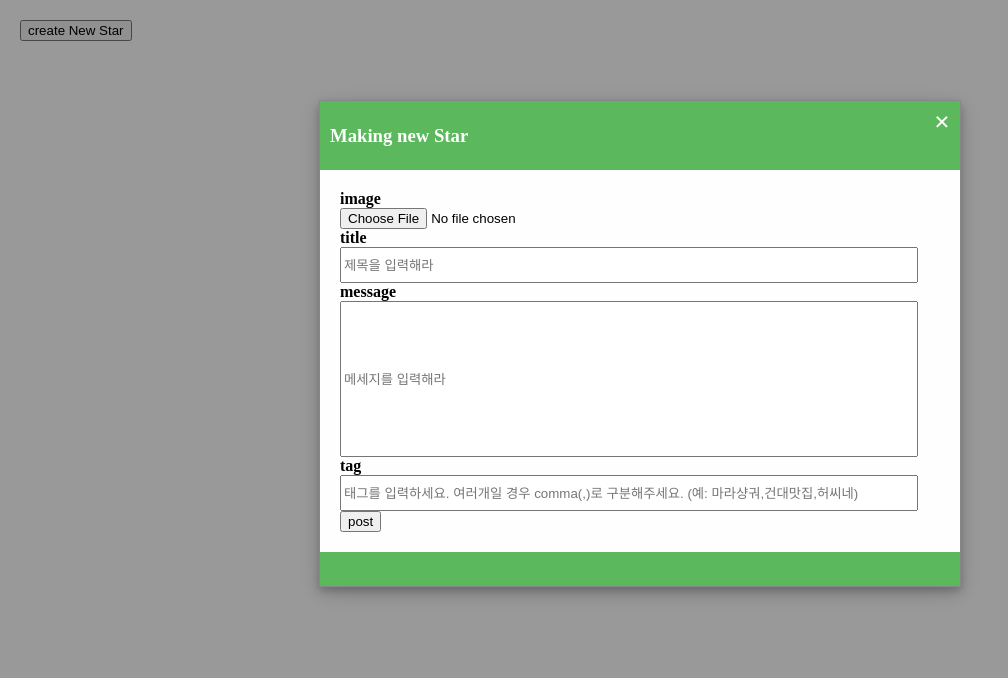
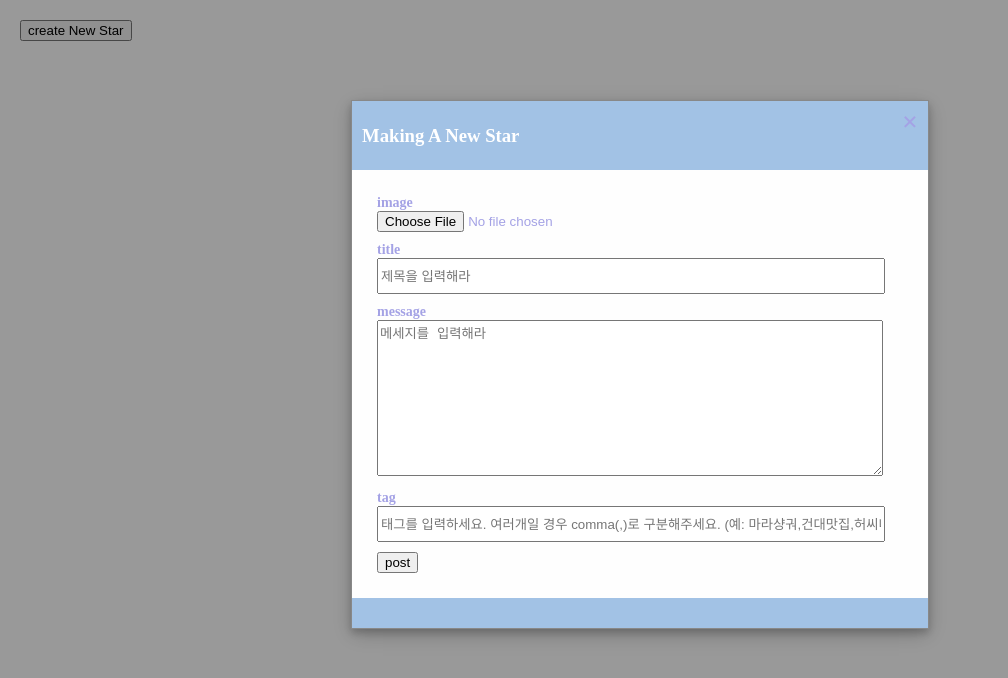
Before and after one commit to sueminee/3rd_proj_paleBlueDot, a website: page index.html in a window 1280 px wide. Both pictures are taken after a click on the button "create New Star". Shown: the whole page, without its empty margins (0-1008 px from the left). Drawn offline with nearby package versions, Linux system fonts and the light colour scheme; no server answers.

```diff
--- a/css/modal.css
+++ b/css/modal.css
@@ -1,4 +1,8 @@
 /* The Modal (background) */
+.p {
+    font-size: 16px;
+}
+
 .modal {
     display: none; /* Hidden by default */
     position: fixed; /* Stay in place */
@@ -17,9 +21,10 @@
     position: relative;
     background-color: #fefefe;
     margin: auto;
+    color: #a4a2e5;
     padding: 0;
     border: 1px solid #888;
-    width: 50%;
+    width: 45%;
     box-shadow: 0 4px 8px 0 rgba(0,0,0,0.2),0 6px 20px 0 rgba(0,0,0,0.19);
     -webkit-animation-name: animatetop;
     -webkit-animation-duration: 0.4s;
@@ -40,7 +45,7 @@
 
 /* The Close Button */
 #modal_close {
-    color: white;
+    color: #a4a2e5;
     float: right;
     font-size: 28px;
     font-weight: bold;
@@ -55,13 +60,16 @@
 
 .modal_header {
     padding: 5px 10px;
-    background-color: #5cb85c;
+    background-color: #a2c2e5;
     color: white;
 }
 
-#modal_body {padding: 20px;}
+#modal_body {
+    padding: 20px;
+    font-size: 14px;
+    }
 
-.modal_footer {
+#modal_footer {
     height: 30px;
     padding: 2px 16px;
     background-color: #5cb85c;
@@ -82,3 +90,18 @@
     width:95%;
     height: 30px;
 }
+
+#createdAt{
+    font-size: 10px;
+    color: white;
+}
+
+.box{
+    display: flex;
+    justify-content:space-between;
+    height: 20px;
+}
+
+.inputBox{
+    padding: 5px;
+}
--- a/index.html
+++ b/index.html
@@ -23,7 +23,7 @@
         <div id="headerH3" ><h3>Modal Header</h3></div>
       </div>
       <div id="modal_body"></div>
-      <div class="modal_footer"></div>
+      <div class="modal_header"><div id="createdAt"><p>Modal Footer</p></div></div>
     </div>
   </div>
 
--- a/js/modal.js
+++ b/js/modal.js
@@ -24,44 +24,70 @@
         console.log('star를 클릭하면 db에 요청하는 data_____________: ', data)
 
         modalTitle = document.getElementById("headerH3");
-        modalTitle.innerHTML = `<h3>${starName}</h3>`;
+        modalTitle.innerHTML = `<h3>${data.starName}</h3>`;
 
         modalBody = document.getElementById("modal_body");
-        modalBody.innerHTML = `<p>이미지</p><p>메세지 : ${data.msg}</p><p>flag는 ${data.flag} 개</p><p>${data.createdAt}에 생성된 star</p>`;
+        modalBody.innerHTML = `
+            <p>이미지</p>
+            <p>메세지 : ${data.msg}</p>`;
+
+        modalFoot = document.getElementById("createdAt");
+        modalFoot.innerHTML = `<div class="box"><div>created at ${data.createdAt}</div><div><button id="flagButton" onclick="clickFlag(${data.id})">flag ${data.flag}</button></div></div>`;
     });
 }
+
+var clickFlag = (id, starName) => {
+    console.log(id)
+    fetch(`http://52.78.57.243:5000/flag/${id}`,{method: 'PUT'})
+    .then((res) => {
+        console.log(res)
+        passingDataToModal(id, starName);
+    })
+}
+
+var loadFile = function(event) {
+    var output = document.getElementById('output');
+    output.src = URL.createObjectURL(event.target.files[0]);
+};
 
 
 //=============================================================
 
 var makeInputModal = () => {
     modalTitle = document.getElementById("headerH3");
-    modalTitle.innerHTML = `<h3>Making new Star</h3>`;
+    modalTitle.innerHTML = `<h3>Making A New Star</h3>`;
 
     modalBody = document.getElementById("modal_body");
+
     modalBody.innerHTML = `
         <div class="container">
-            <form action="http://52.78.57.243:5000/star" method="POST">
-                <div>
+            <form id="formTag" target="_blank">
+                <div class="inputBox">
                     <label for="image"><b>image</b></label>
-                    <div><input type="file" id="image" name="image" accept=".jpg, .jpeg, .png" /> </div>
+                    <div>
+                        <input type="file" id="image" name="image" accept=".jpg, .jpeg, .png" onchange="loadFile(event)" />
+                        <img id="output"/>
+                    </div>
                 </div>
-                <div>
+                <div class="inputBox">
                     <label for="title"><b>title</b></label>
                     <div><input id="input_title" type="text" placeholder="제목을 입력해라" name="starName" onchange="inputChange(this.name, this.value)" required ></div>
                 </div>
-                <div>
+                <div class="inputBox">
                     <label for="msg"><b>message</b></label>
-                    <div><input id="input_msg" type="text" placeholder="메세지를 입력해라" name="msg"  onchange="inputChange(this.name, this.value)" required></div>
+                    <div><textarea id="input_msg" placeholder="메세지를 입력해라" name="msg"  onchange="inputChange(this.name, this.value)" required></textarea></div>
                 </div>
-                <div>
+                <div class="inputBox">
                     <label for="tag"><b>tag</b></label>
                     <div><input id="input_tag" type="text" placeholder="태그를 입력하세요. 여러개일 경우 comma(,)로 구분해주세요. (예: 마라샹궈,건대맛집,허씨네)" name="asterisms"  onchange="inputChange(this.name, this.value)"></div>
                 </div>
-                <button type="submit" onClick="submitNewStar()">post</button>
+                <div class="inputBox"><button type="submit" onClick="submitNewStar()">post</button></div>
             </form>
         </div>
         `;
+
+    modalFoot = document.getElementById("createdAt");
+    modalFoot.innerHTML = `<div class="box"></div>`;
 }
 //TODO:submit 함수 구현해야함.
 //TODO:thumbnail 보이게 하기.
@@ -83,7 +109,7 @@
 
 
 inputChange = (name, value) => {
-    star[`${"name"}`] = `${value}`
+    star[`${name}`] = `${value}`
     console.log(star)
 }
 
@@ -94,17 +120,22 @@
         img : null
     }
     console.log(payload)
-    fetch('http://52.78.57.243:5000/star', {
-        method : 'POST',
-        headers: {
-            'Accept' : 'application/json, text/plain, */*',
-            'Access-Control-Allow-Origin': '*',
-            'Content-Type' : 'application/json'
-        },
-        body:JSON.stringify(payload)
-    })
-    .then((res) => res.json())
-    .then((data) => {
-        console.log('submitNewStar POST 후 response로 받는 data : ', data)
-    });
+
+    var formTag = document.getElementById("formTag");
+    console.log(formTag)
+
+//     fetch('http://52.78.57.243:5000/star', {
+    //     fetch("https:// jsonplaceholder.typicode.com/posts", {
+    //     method : 'POST',
+    //     headers: {
+    //         'Accept' : 'application/json, text/plain, */*',
+    //         'Access-Control-Allow-Origin': '*',
+    //         'Content-Type' : 'application/json'
+    //     },
+    //     body:JSON.stringify(payload)
+    // })
+    // .then((res) => res.json())
+    // .then((data) => {
+    //     console.log('submitNewStar POST 후 response로 받는 data : ', data)
+    // });
 }
```
